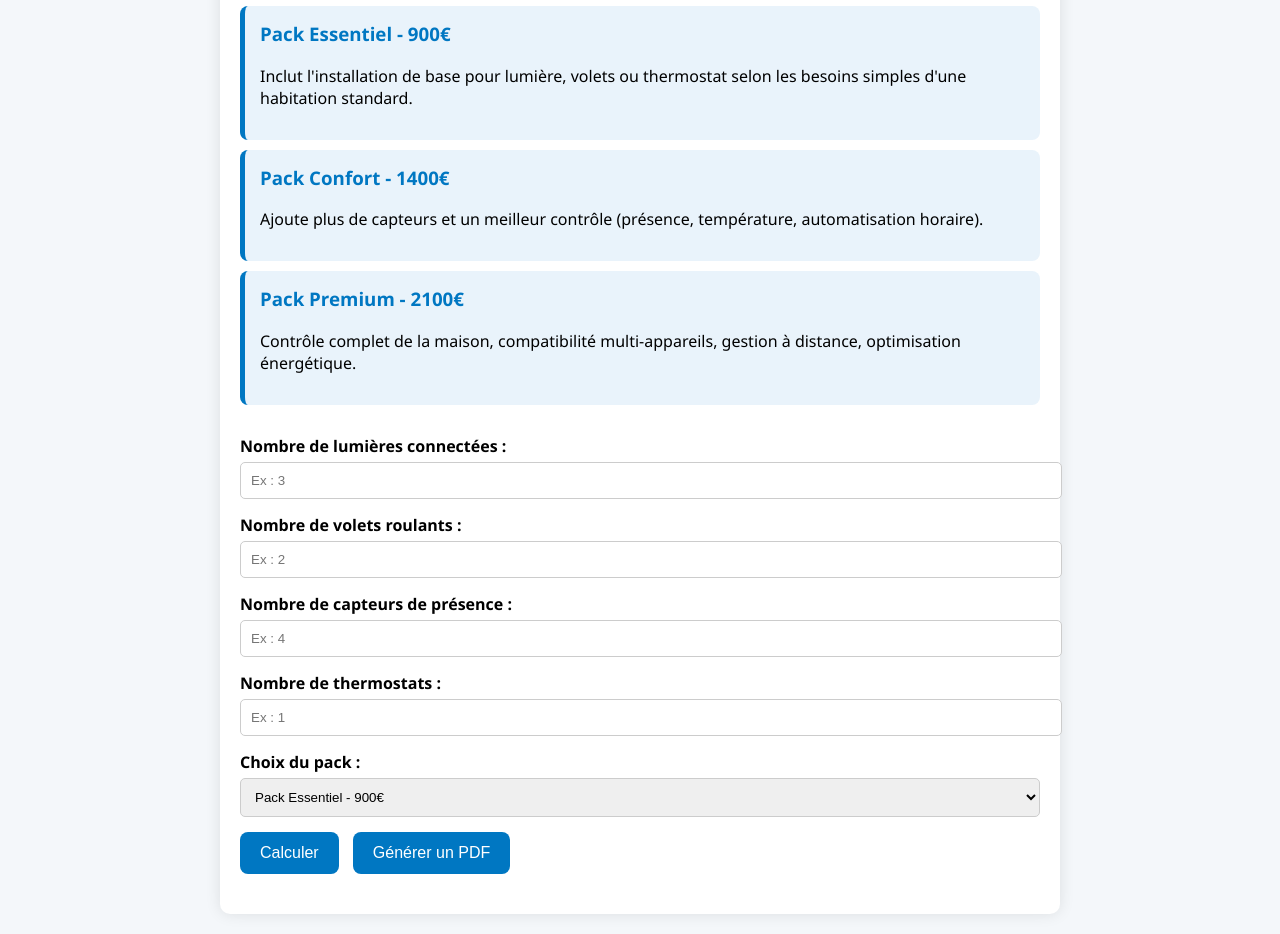
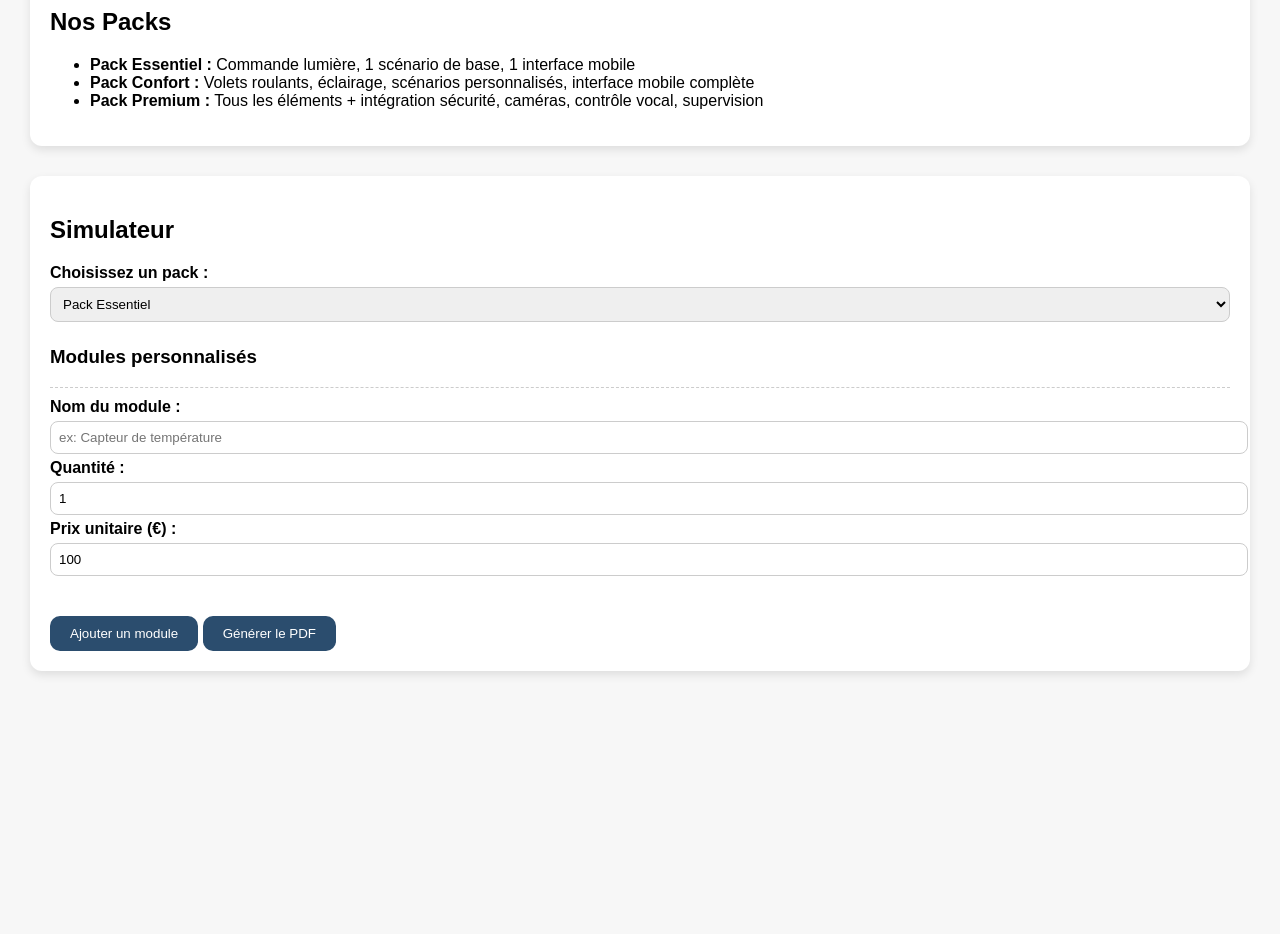
Before and after one commit to AMINE-RPA/Instalta-clim, a plain HTML site: page Index.html in a window 1280 px wide. Shown: the part 120-1054 px from the top of the page. After the commit the page ends 821 px from the top, so only its background shows below. Drawn offline with nearby package versions, Linux system fonts and the light colour scheme.

Commit message:
Update Index.html

```diff
--- a/Index.html
+++ b/Index.html
@@ -1,183 +1,174 @@
-<!DOCTYPE html>
-<html lang="fr">
+<!DOCTYPE html><html lang="fr">
 <head>
   <meta charset="UTF-8">
-  <title>Simulateur Devis - Installta-Clim</title>
+  <title>Simulateur de Devis - Installta-Clim</title>
   <script src="https://cdnjs.cloudflare.com/ajax/libs/jspdf/2.5.1/jspdf.umd.min.js"></script>
   <style>
     body {
-      font-family: 'Segoe UI', sans-serif;
-      background-color: #f4f7fa;
-      margin: 0;
-      padding: 20px;
+      font-family: Arial, sans-serif;
+      margin: 30px;
+      background-color: #f7f7f7;
     }
-
     h1 {
       text-align: center;
-      color: #0077c2;
+      color: #2b4d6e;
     }
-
-    .container {
-      max-width: 800px;
-      margin: 0 auto;
+    .section {
       background: white;
       padding: 20px;
-      border-radius: 10px;
-      box-shadow: 0 0 15px rgba(0, 0, 0, 0.1);
-    }
-
-    .packs {
+      border-radius: 12px;
+      box-shadow: 0 4px 10px rgba(0,0,0,0.1);
       margin-bottom: 30px;
     }
-
-    .pack-box {
-      border-left: 5px solid #0077c2;
-      background-color: #e9f3fb;
-      padding: 15px;
-      margin-bottom: 10px;
+    label {
+      font-weight: bold;
+    }
+    input, select {
+      margin: 5px 0;
+      padding: 8px;
+      width: 100%;
       border-radius: 8px;
-    }
-
-    .pack-box h3 {
-      margin-top: 0;
-      color: #0077c2;
-    }
-
-    select, input {
-      width: 100%;
-      padding: 10px;
-      margin-bottom: 15px;
-      border-radius: 5px;
       border: 1px solid #ccc;
     }
-
-    label {
-      font-weight: bold;
-      display: block;
-      margin-bottom: 5px;
+    .custom-module {
+      margin-bottom: 15px;
+      border-top: 1px dashed #ccc;
+      padding-top: 10px;
     }
-
     button {
-      background-color: #0077c2;
+      background-color: #2b4d6e;
       color: white;
-      padding: 12px 20px;
+      padding: 10px 20px;
       border: none;
-      border-radius: 8px;
+      border-radius: 10px;
       cursor: pointer;
-      font-size: 16px;
-      margin-right: 10px;
+      margin-top: 20px;
     }
-
     button:hover {
-      background-color: #005fa3;
-    }
-
-    #resultat {
-      font-size: 18px;
-      margin-top: 20px;
-      font-weight: bold;
-      color: #333;
+      background-color: #3e6d94;
     }
   </style>
 </head>
-<body>
-  <div class="container">
-    <h1>Simulateur de devis - Installta-Clim</h1>
+<body><h1>Simulateur de Devis Domotique</h1><div class="section">
+  <h2>Nos Packs</h2>
+  <ul>
+    <li><strong>Pack Essentiel :</strong> Commande lumière, 1 scénario de base, 1 interface mobile</li>
+    <li><strong>Pack Confort :</strong> Volets roulants, éclairage, scénarios personnalisés, interface mobile complète</li>
+    <li><strong>Pack Premium :</strong> Tous les éléments + intégration sécurité, caméras, contrôle vocal, supervision</li>
+  </ul>
+</div><div class="section">
+  <h2>Simulateur</h2>
+  <label for="pack-select">Choisissez un pack :</label>
+  <select id="pack-select">
+    <option>Pack Essentiel</option>
+    <option>Pack Confort</option>
+    <option>Pack Premium</option>
+  </select>  <h3>Modules personnalisés</h3>
+  <div id="modules-container">
+    <div class="custom-module">
+      <label>Nom du module :</label>
+      <input type="text" class="module-name" placeholder="ex: Capteur de température">
+      <label>Quantité :</label>
+      <input type="number" class="module-qty" value="1">
+      <label>Prix unitaire (€) :</label>
+      <input type="number" class="module-price" value="100">
+    </div>
+  </div>
+  <button onclick="addModule()">Ajouter un module</button>
+  <button onclick="generatePDF()">Générer le PDF</button>
+</div><script>
+  function addModule() {
+    const container = document.getElementById("modules-container");
+    const mod = document.createElement("div");
+    mod.className = "custom-module";
+    mod.innerHTML = `
+      <label>Nom du module :</label>
+      <input type="text" class="module-name" placeholder="ex: Détecteur de mouvement">
+      <label>Quantité :</label>
+      <input type="number" class="module-qty" value="1">
+      <label>Prix unitaire (€) :</label>
+      <input type="number" class="module-price" value="100">
+    `;
+    container.appendChild(mod);
+  }
 
-    <div class="packs">
-      <div class="pack-box">
-        <h3>Pack Essentiel - 900€</h3>
-        <p>Inclut l'installation de base pour lumière, volets ou thermostat selon les besoins simples d'une habitation standard.</p>
-      </div>
-      <div class="pack-box">
-        <h3>Pack Confort - 1400€</h3>
-        <p>Ajoute plus de capteurs et un meilleur contrôle (présence, température, automatisation horaire).</p>
-      </div>
-      <div class="pack-box">
-        <h3>Pack Premium - 2100€</h3>
-        <p>Contrôle complet de la maison, compatibilité multi-appareils, gestion à distance, optimisation énergétique.</p>
-      </div>
-    </div>
+  window.jsPDF = window.jspdf.jsPDF;
 
-    <label for="light">Nombre de lumières connectées :</label>
-    <input type="number" id="light" placeholder="Ex : 3">
+  function generatePDF() {
+    const { jsPDF } = window.jspdf;
+    const doc = new jsPDF();
 
-    <label for="shutters">Nombre de volets roulants :</label>
-    <input type="number" id="shutters" placeholder="Ex : 2">
+    const date = new Date().toLocaleDateString();
+    const pack = document.getElementById("pack-select").value;
+    const modules = document.querySelectorAll(".custom-module");
+    let total = 0;
 
-    <label for="presence">Nombre de capteurs de présence :</label>
-    <input type="number" id="presence" placeholder="Ex : 4">
+    doc.setFont("Helvetica", "bold");
+    doc.setFontSize(16);
+    doc.text("Installta-Clim", 20, 20);
+    doc.setFontSize(10);
+    doc.text("Devis n°: 2025-0419", 150, 20, { align: "right" });
+    doc.text(`Date: ${date}`, 150, 26, { align: "right" });
 
-    <label for="thermostat">Nombre de thermostats :</label>
-    <input type="number" id="thermostat" placeholder="Ex : 1">
+    doc.setFontSize(12);
+    doc.setFont("Helvetica", "normal");
+    doc.text("Client : [Nom du client]", 20, 35);
+    doc.text("Projet : Domotique résidentielle", 20, 42);
 
-    <label for="pack">Choix du pack :</label>
-    <select id="pack">
-      <option value="essentiel">Pack Essentiel - 900€</option>
-      <option value="confort">Pack Confort - 1400€</option>
-      <option value="premium">Pack Premium - 2100€</option>
-    </select>
+    doc.line(20, 48, 190, 48);
 
-    <button onclick="calculer()">Calculer</button>
-    <button onclick="genererPDF()">Générer un PDF</button>
+    let y = 58;
+    doc.setFont("Helvetica", "bold");
+    doc.text("Description", 20, y);
+    doc.text("Qté", 110, y);
+    doc.text("PU (€)", 130, y);
+    doc.text("Total (€)", 160, y);
+    doc.setFont("Helvetica", "normal");
+    y += 6;
 
-    <p id="resultat"></p>
-  </div>
+    let packPrice = pack === "Pack Essentiel" ? 1000 : pack === "Pack Confort" ? 1500 : 2100;
+    doc.text(`${pack}`, 20, y);
+    doc.text("1", 110, y);
+    doc.text(`${packPrice}`, 130, y);
+    doc.text(`${packPrice}`, 160, y);
+    total += packPrice;
+    y += 6;
 
-  <script>
-    const tarifsPacks = {
-      essentiel: 900,
-      confort: 1400,
-      premium: 2100
-    };
+    modules.forEach((mod) => {
+      const desc = mod.querySelector(".module-name").value || "Module";
+      const qty = parseInt(mod.querySelector(".module-qty").value) || 1;
+      const price = parseInt(mod.querySelector(".module-price").value) || 100;
+      const lineTotal = qty * price;
 
-    const tarifsModules = {
-      light: 80,
-      shutters: 150,
-      presence: 100,
-      thermostat: 120
-    };
+      doc.text(desc, 20, y);
+      doc.text(`${qty}`, 110, y);
+      doc.text(`${price}`, 130, y);
+      doc.text(`${lineTotal}`, 160, y);
+      total += lineTotal;
+      y += 6;
+    });
 
-    function calculer() {
-      const pack = document.getElementById("pack").value;
-      const light = parseInt(document.getElementById("light").value) || 0;
-      const shutters = parseInt(document.getElementById("shutters").value) || 0;
-      const presence = parseInt(document.getElementById("presence").value) || 0;
-      const thermostat = parseInt(document.getElementById("thermostat").value) || 0;
+    const laborHours = 5;
+    const laborRate = 60;
+    const laborTotal = laborHours * laborRate;
+    doc.text("Main d'œuvre", 20, y);
+    doc.text(`${laborHours} h`, 110, y);
+    doc.text(`${laborRate}`, 130, y);
+    doc.text(`${laborTotal}`, 160, y);
+    total += laborTotal;
+    y += 10;
 
-      const totalModules =
-        (light * tarifsModules.light) +
-        (shutters * tarifsModules.shutters) +
-        (presence * tarifsModules.presence) +
-        (thermostat * tarifsModules.thermostat);
+    doc.setFont("Helvetica", "bold");
+    doc.text("Total :", 130, y);
+    doc.text(`${total} €`, 160, y);
 
-      const total = tarifsPacks[pack] + totalModules;
+    y += 20;
+    doc.setFontSize(9);
+    doc.setFont("Helvetica", "italic");
+    doc.text("Merci pour votre confiance.", 20, y);
+    doc.text("Installta-Clim - contact@installta-clim.re", 20, y + 6);
 
-      document.getElementById("resultat").innerText =
-        `Coût total estimé : ${total} €`;
-    }
-
-    function genererPDF() {
-      const { jsPDF } = window.jspdf;
-      const doc = new jsPDF();
-
-      const pack = document.getElementById("pack").value;
-      const light = document.getElementById("light").value;
-      const shutters = document.getElementById("shutters").value;
-      const presence = document.getElementById("presence").value;
-      const thermostat = document.getElementById("thermostat").value;
-      const total = document.getElementById("resultat").innerText;
-
-      doc.text("Devis Domotique - Installta-Clim", 10, 10);
-      doc.text(`Pack choisi : ${pack}`, 10, 20);
-      doc.text(`Lumières connectées : ${light}`, 10, 30);
-      doc.text(`Volets roulants : ${shutters}`, 10, 40);
-      doc.text(`Capteurs de présence : ${presence}`, 10, 50);
-      doc.text(`Thermostats : ${thermostat}`, 10, 60);
-      doc.text(`${total}`, 10, 70);
-
-      doc.save("devis-installta-clim.pdf");
-    }
-  </script>
-</body>
+    doc.save("devis_installta_clim.pdf");
+  }
+</script></body>
 </html>
```
